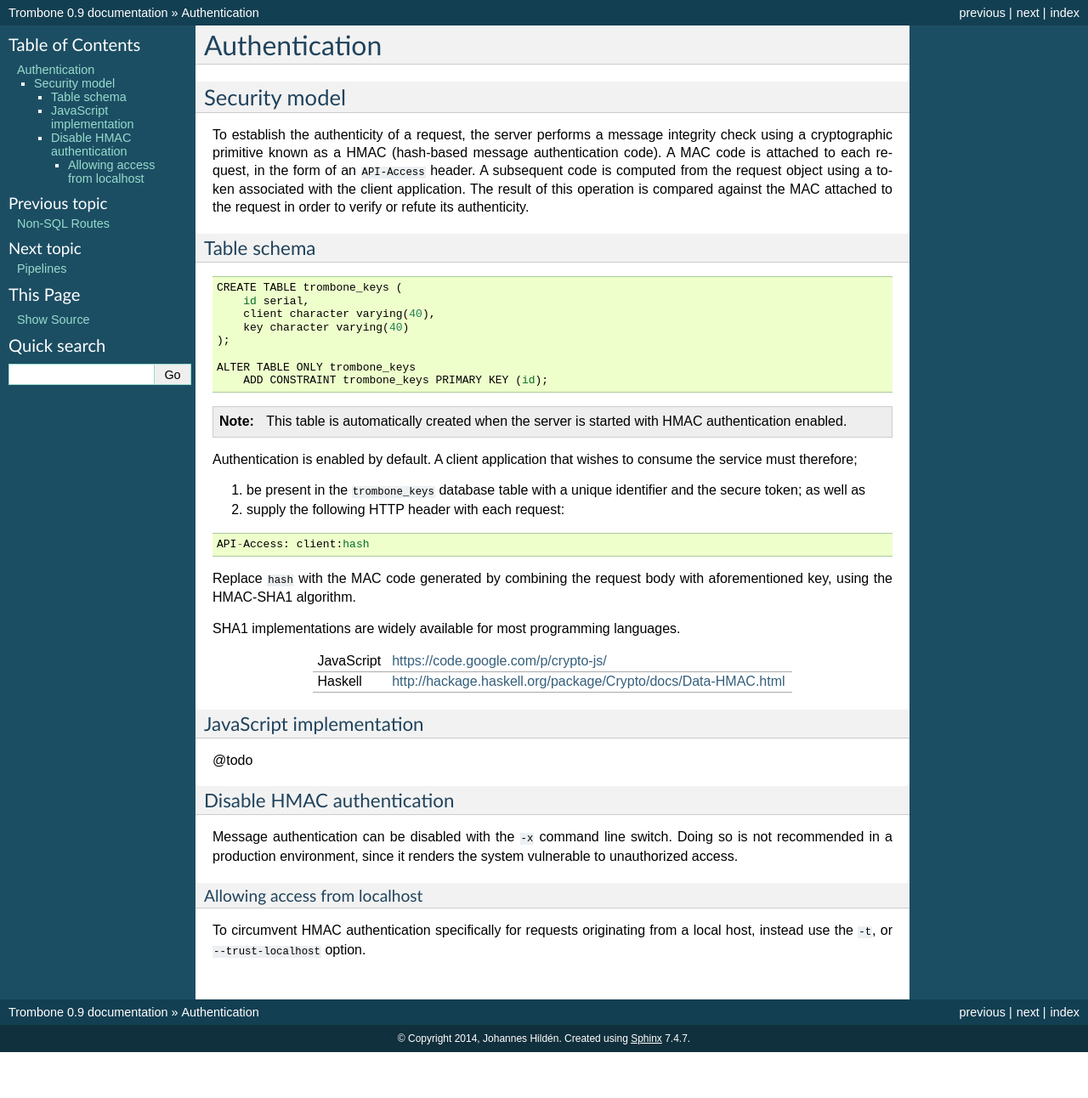
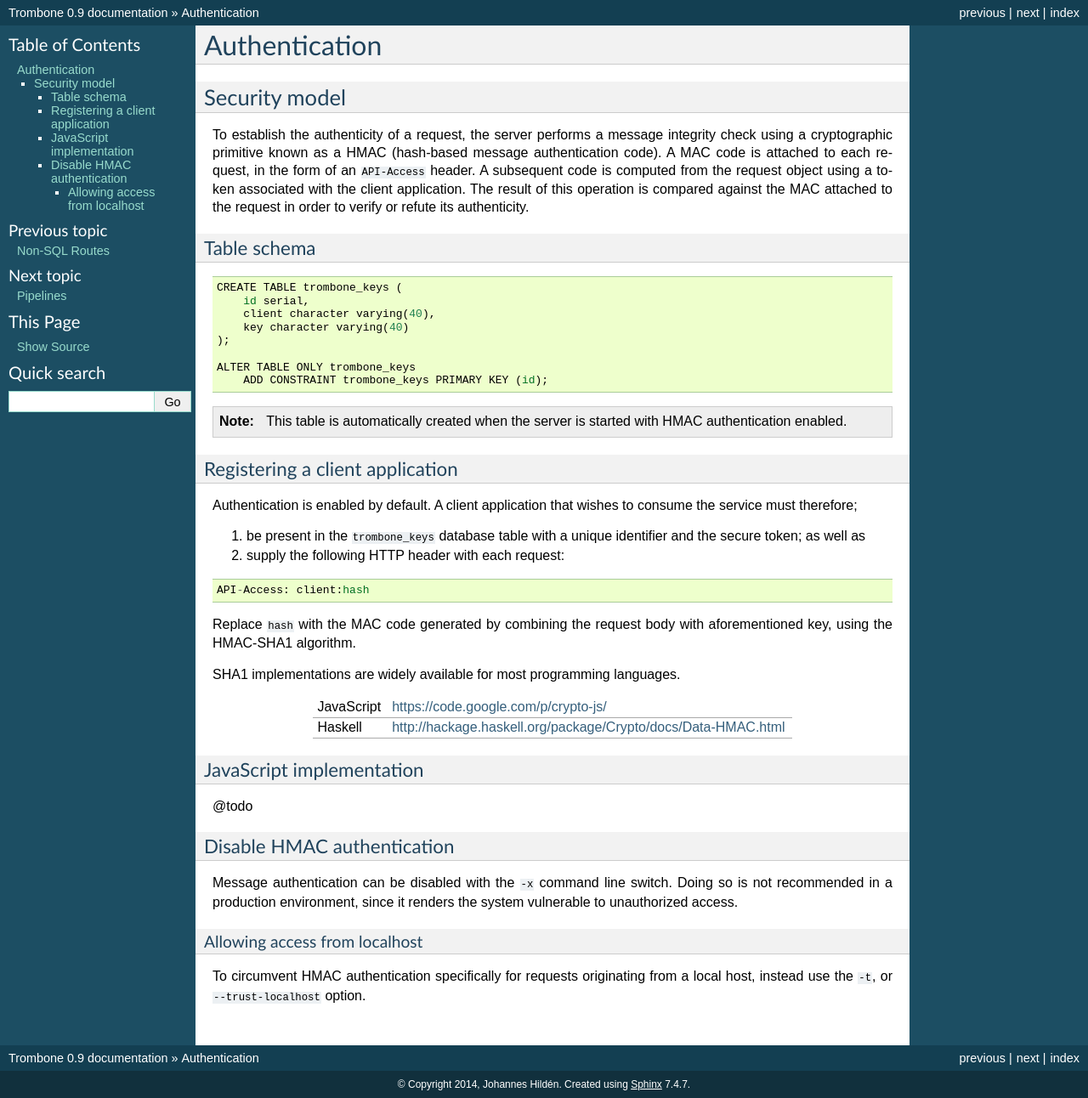
Before and after one commit to laserpants/trombone, a Sphinx documentation site: the page built from docs/authentication.rst, in a window 1280 px wide. Shown: the whole page at 85% size. Built offline with Sphinx 7.4.7, drawn with Linux system fonts in a browser that asks for light colours; before the commit the page ends 1238 px from its top, so only the background shows below that.

Commit message:
Docs docs docs.

```diff
--- a/docs/authentication.rst
+++ b/docs/authentication.rst
@@ -22,6 +22,9 @@ Table schema
 
 .. NOTE::
    This table is automatically created when the server is started with HMAC authentication enabled.
+
+Registering a client application
+********************************
 
 Authentication is enabled by default. A client application that wishes to consume the service must therefore;
 
```
